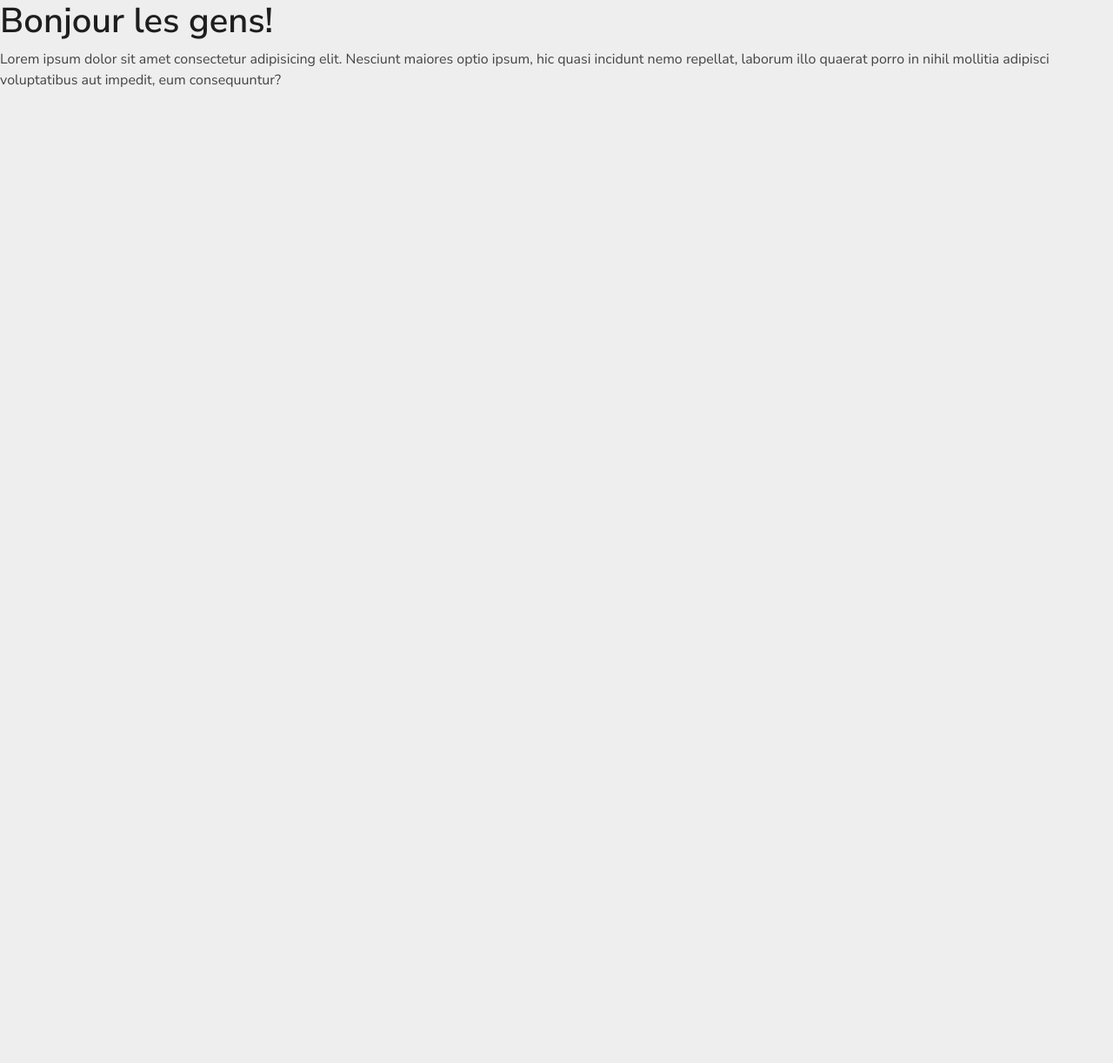
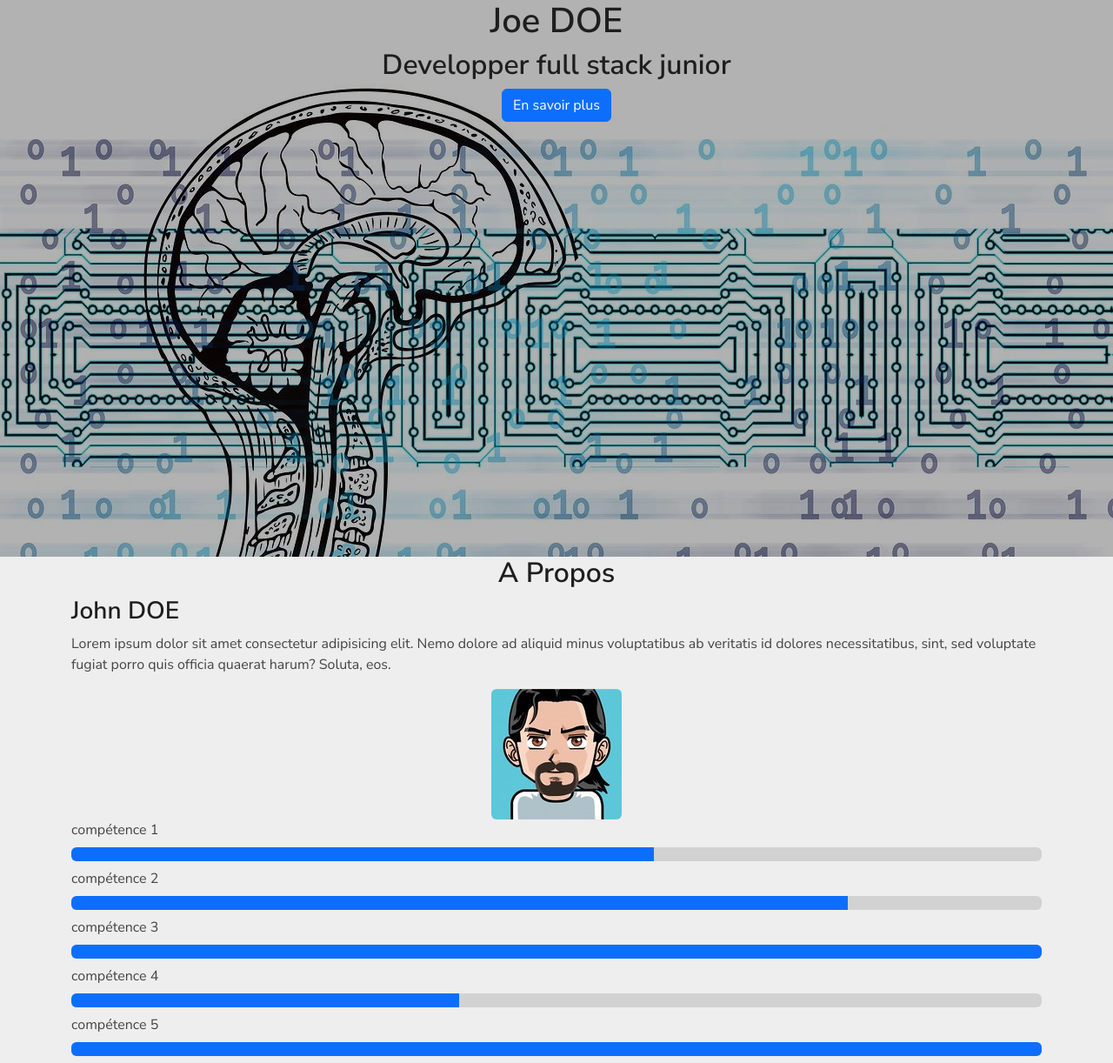
Before and after one commit to Etyliath/optimiserMonCVEnReact, a React (Vite) app: page / in a window 1280 px wide. Shown: the whole page at 87% size. Before the commit the page ends 800 px from the top, so only its background shows below. Built offline with nearby package versions, Linux system fonts and the light colour scheme; a web font is replaced by a local one.

Commit message:
create structure home page Issue #3

```diff
--- a/src/App.jsx
+++ b/src/App.jsx
@@ -1,13 +1,8 @@
+import { Home } from "./pages/home"
 function App() {
   return (
     <>
-      <h1>Bonjour les gens!</h1>
-      <p>
-        Lorem ipsum dolor sit amet consectetur adipisicing elit. Nesciunt
-        maiores optio ipsum, hic quasi incidunt nemo repellat, laborum illo
-        quaerat porro in nihil mollitia adipisci voluptatibus aut impedit, eum
-        consequuntur?
-      </p>
+      <Home />
     </>
   )
 }
--- /dev/null
+++ b/src/components/Skill.jsx
@@ -0,0 +1,27 @@
+import PropTypes from 'prop-types'
+
+export function Skill({ skill, levelSkill }) {
+    return (
+      <>
+        <label> {skill}</label>
+        <div
+          className='progress my-2'
+          role='progressbar'
+          aria-label='Basic example'
+          aria-valuenow={levelSkill}
+          aria-valuemin='0'
+          aria-valuemax='5'
+          style={{ background: '#d2d2d2' }}
+        >
+          <div
+            className='progress-bar  text-dark'
+            style={{ width: `${(levelSkill / 5) * 100}%` }}
+          ></div>
+        </div>
+      </>
+    )
+  }
+  Skill.propTypes = {
+    skill: PropTypes.string,
+    levelSkill: PropTypes.number,
+  }
--- /dev/null
+++ b/src/pages/home.jsx
@@ -0,0 +1,79 @@
+import { Skill } from "../components/Skill"
+export function Home() {
+  const skills = [
+    {
+      name: 'compétence 1',
+      level: 3,
+    },
+    {
+      name: 'compétence 2',
+      level: 4,
+    },
+    {
+      name: 'compétence 3',
+      level: 5,
+    },
+    {
+      name: 'compétence 4',
+      level: 2,
+    },
+    {
+      name: 'compétence 5',
+      level: 5,
+    },
+  ]
+  return (
+    <>
+      <div
+        className='container-fluid text-center'
+        style={{
+          backgroundImage: 'url("/dev-in-action.jpg")',
+          height: '640px',
+          overflow: 'hidden',
+          backgroundColor: 'rgba(0,0,0,0.3)',
+          backgroundBlendMode: 'soft-light',
+        }}
+      >
+        <h1>Joe DOE</h1>
+        <h2>Developper full stack junior</h2>
+
+        <a
+          href='#apropos'
+          className='btn btn-primary'
+        >
+          En savoir plus
+        </a>
+      </div>
+      <section
+        className=''
+        id='apropos'
+      >
+        <div className='container'>
+          <h2 className='text-center'>A Propos</h2>
+          <h3 className="">John DOE</h3>
+          <p>
+            Lorem ipsum dolor sit amet consectetur adipisicing elit. Nemo dolore
+            ad aliquid minus voluptatibus ab veritatis id dolores
+            necessitatibus, sint, sed voluptate fugiat porro quis officia
+            quaerat harum? Soluta, eos.
+          </p>
+          <img
+            className=' rounded mx-auto d-block'
+            src='/avatar.jpg'
+            alt="dessin d'une personne"
+          />
+        </div>
+
+        <div className='container-sm'>
+          {skills.map((skill) => (
+            <Skill
+              key={skill.name}
+              skill={skill.name}
+              levelSkill={skill.level}
+            />
+          ))}
+        </div>
+      </section>
+    </>
+  )
+}
```
Also changed, not shown: public/avatar.jpg (added), public/dev-in-action.jpg (added).
